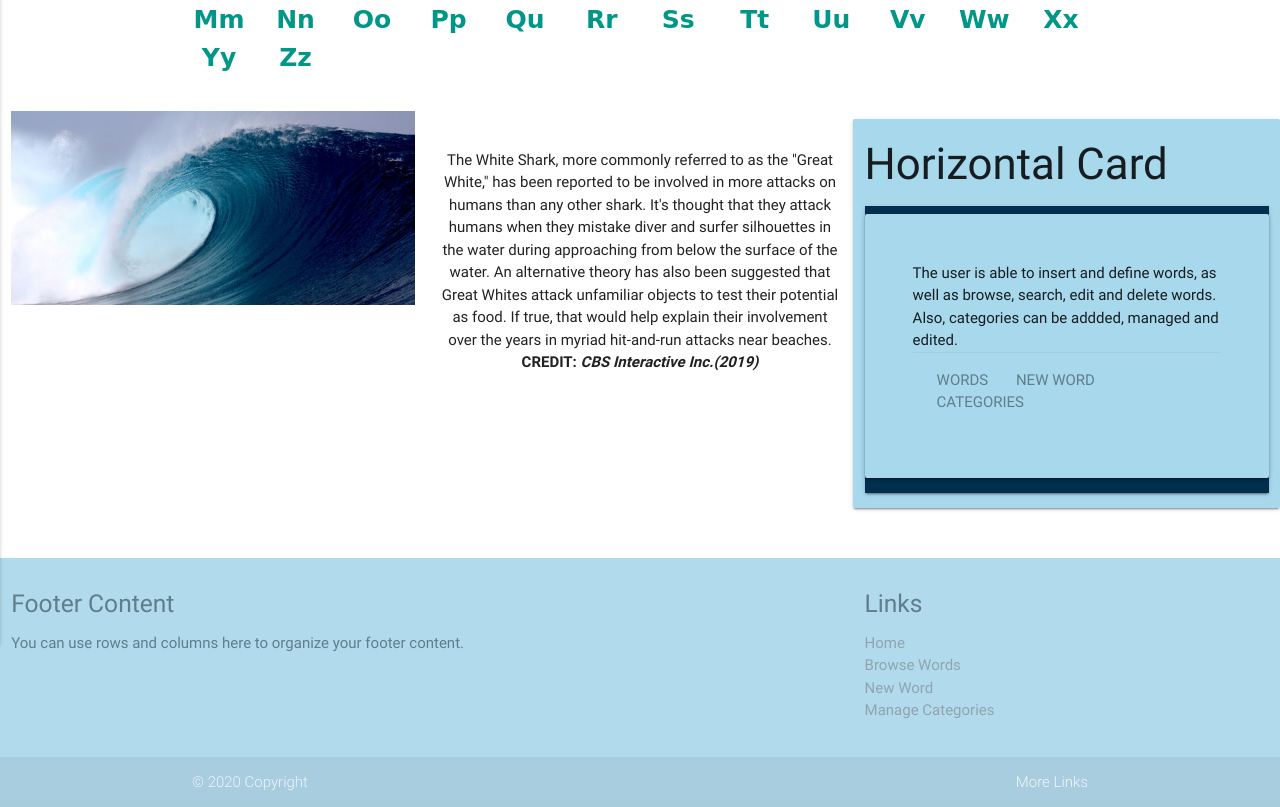
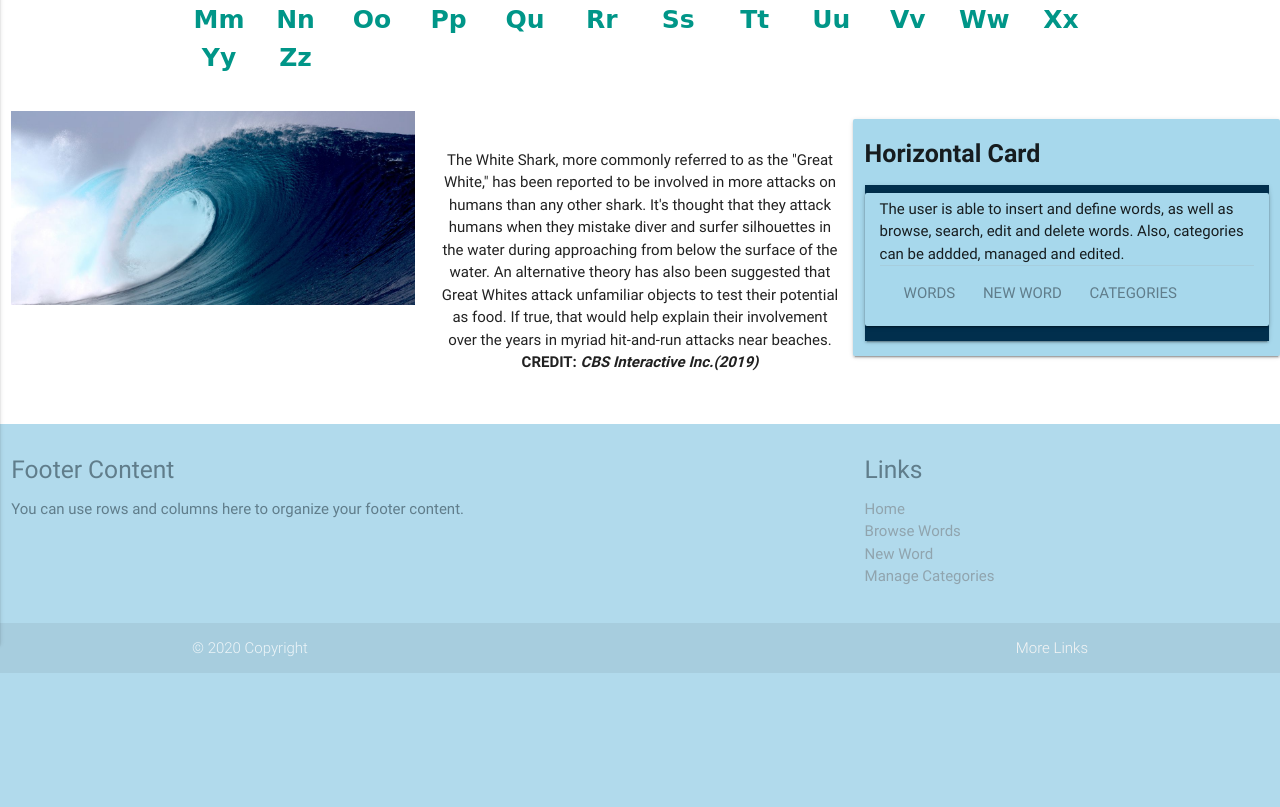
Before and after one commit to RobSimons1/ocean-dictionary, a Flask app: page / in a window 1280 px wide. Shown: the part 216-1023 px from the top of the page. After the commit the page ends 889 px from the top, so only its background shows below. Run offline with Flask 2, Linux system fonts and the light colour scheme; data that the repository does not hold is empty; some libraries are stand-ins or nearby versions; some web fonts are replaced.

Commit message:
card-horizontal resized and all links hover amended to fit navbar hover

```diff
--- a/static/css/style.css
+++ b/static/css/style.css
@@ -4,10 +4,15 @@
     color: #607D8B;
 }
 
+a:hover {
+  background-color: #9FC4D4;
+}
+
+
+
 ::placeholder {
     color: #607D8B;
 }
-
 
 .btn_small {
     height: 24px;
@@ -73,7 +78,11 @@ nav {
 
 .card {
     background-color: #A7D8EC;
+}
 
+h3 {
+    font-weight: bold;
+    font-size: 25px;
 }
 
 .card-stacked {
@@ -82,6 +91,14 @@ nav {
 
 .card-panel {
     background-color: #A7D8EC;
+    padding: 0px;
+}
+
+.card.horizontal .card-stacked .card-content {
+    padding-top: 5px;
+    padding-bottom: 5px;
+    padding-left: 15px;
+    padding-right: 15px;
 }
 
 .word_header {
--- a/templates/search.html
+++ b/templates/search.html
@@ -16,9 +16,9 @@
                <div class="col s3">
                     <i class="material-icons">expand_more</i>
                     <a class="waves-effect waves-light btn btn_large">Definition</a>
-                    <a href="{{url_for('edit_word', word_id=que._id)}}"class="waves-effect waves-light btn btn_small blue">Edit</a>
+                    <a href="{{url_for('edit_word', word_id=que._id)}}"class="waves-effect waves-light btn btn_small">Edit</a>
                     <a href="{{url_for('delete_word', word_id=que._id)}}"onclick="return confirm('Are you sure you want to delete this word??');"
-                    class="waves-effect waves-light btn btn_small blue">Delete</a>
+                    class="waves-effect waves-light btn btn_small">Delete</a>
 
                 </div>
 
--- a/templates/searchletter.html
+++ b/templates/searchletter.html
@@ -16,9 +16,9 @@
                <div class="col s3">
                     <i class="material-icons">expand_more</i>
                     <a class="waves-effect waves-light btn btn_large">Definition</a>
-                    <a href="{{url_for('edit_word', word_id=result._id)}}"class="waves-effect waves-light btn btn_small blue">Edit</a>
+                    <a href="{{url_for('edit_word', word_id=result._id)}}"class="waves-effect waves-light btn btn_small">Edit</a>
                     <a href="{{url_for('delete_word', word_id=result._id)}}"onclick="return confirm('Are you sure you want to delete this word??');"
-                    class="waves-effect waves-light btn btn_small blue">Delete</a>
+                    class="waves-effect waves-light btn btn_small">Delete</a>
 
                 </div>
 
```
Also changed, not shown: templates/index.html (+0 -83 lines).
